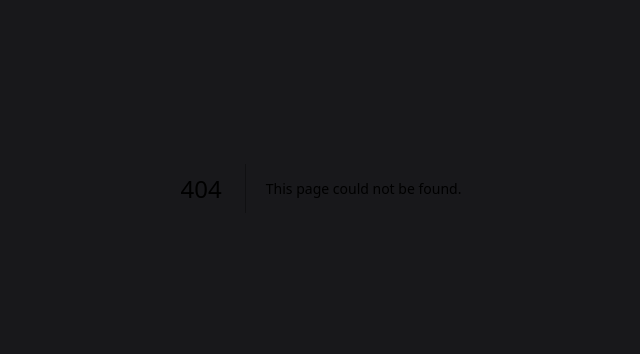
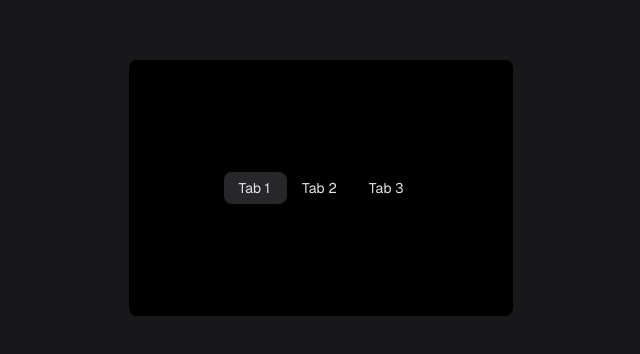
Before and after one commit to nirnejak/interactive-components, a Next.js app: page /slider-tabs in a window 1280 px wide. Before the commit this address had no page. Shown: the part 212-566 px from the top of the page, without its empty margins (319-959 px from the left). Built offline with nearby package versions, Linux system fonts and the light colour scheme.

Commit message:
Slider Tabs component added

```diff
--- a/app/page.tsx
+++ b/app/page.tsx
@@ -45,6 +45,15 @@ const Home: React.FC = () => {
             <ArrowRight size={16} />
           </span>
         </Link>
+        <Link
+          href="/slider-tabs/"
+          className="group flex items-center gap-1.5 text-zinc-200"
+        >
+          <span>Slider Tabs</span>
+          <span className="transition-all group-hover:translate-x-1">
+            <ArrowRight size={16} />
+          </span>
+        </Link>
       </div>
     </main>
   )
--- /dev/null
+++ b/app/slider-tabs/page.tsx
@@ -0,0 +1,22 @@
+import * as React from "react"
+
+import { type Metadata } from "next"
+
+import SliderTabs from "@/components/SliderTabs"
+import generateMetadata from "utils/seo"
+
+export const metadata: Metadata = generateMetadata({
+  path: "/slider-tabs/",
+  title: "Slider Tabs | Interactive Components",
+  description: "Tabs with active state indicator that moves",
+})
+
+const SliderTabsPage: React.FC = () => {
+  return (
+    <main className="grid h-screen place-content-center">
+      <SliderTabs />
+    </main>
+  )
+}
+
+export default SliderTabsPage
--- /dev/null
+++ b/components/SliderTabs.tsx
@@ -0,0 +1,23 @@
+"use client"
+import * as React from "react"
+
+import Tabs from "./atoms/Tabs"
+
+const SliderTabs: React.FC = () => {
+  const [activeTab, setActiveTab] = React.useState(0)
+
+  return (
+    <div className="flex flex-col items-center justify-center gap-6 text-white">
+      <div className="grid h-64 w-96 place-content-center rounded-lg bg-black p-4 text-center text-sm transition-all ease-out">
+        <Tabs
+          className="text-zinc-200"
+          tabsOptions={["Tab 1", "Tab 2", "Tab 3"]}
+          activeTab={activeTab}
+          setActiveTab={setActiveTab}
+        />
+      </div>
+    </div>
+  )
+}
+
+export default SliderTabs
```
